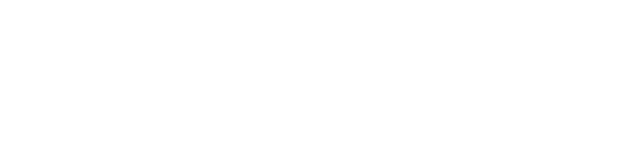
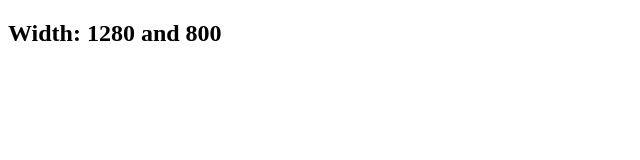
Before and after one commit to acciojob/screen-size-amitsingh4india, a website: page main.html in a window 1280 px wide. Shown: the whole page, without its empty margins (0-640 px from the left). Drawn offline with Linux system fonts and the light colour scheme.

Commit message:
created a submission

```diff
--- a/main.html
+++ b/main.html
@@ -8,6 +8,9 @@
 
 <body>
 	<!-- the entire body must be written by student -->
+	<div id="sizeInfo">
+	<h2 id="size">Width: x and Height: y</h2>
+	</div>
     <script type="text/javascript" src="./script.js">
 </script>
 
--- a/script.js
+++ b/script.js
@@ -1 +1,11 @@
 //your JS code here. If required.
+w=window.innerWidth;
+h=window.innerHeight;
+
+
+function updateSize(){
+	let w=window.innerWidth;
+	let h=window.innerHeight;
+	document.getElementById('size').innerText="Width: "+w+" and "+h
+}
+updateSize()
```
